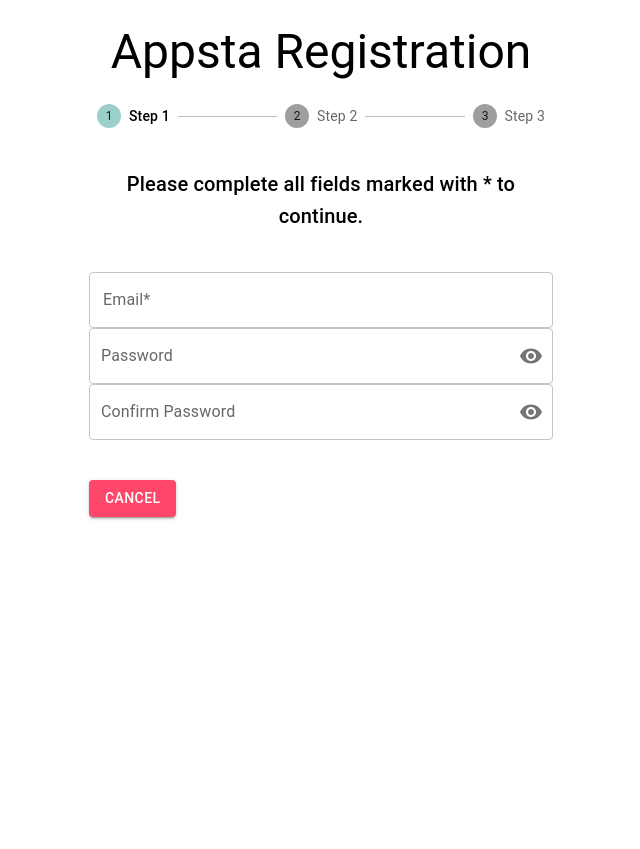
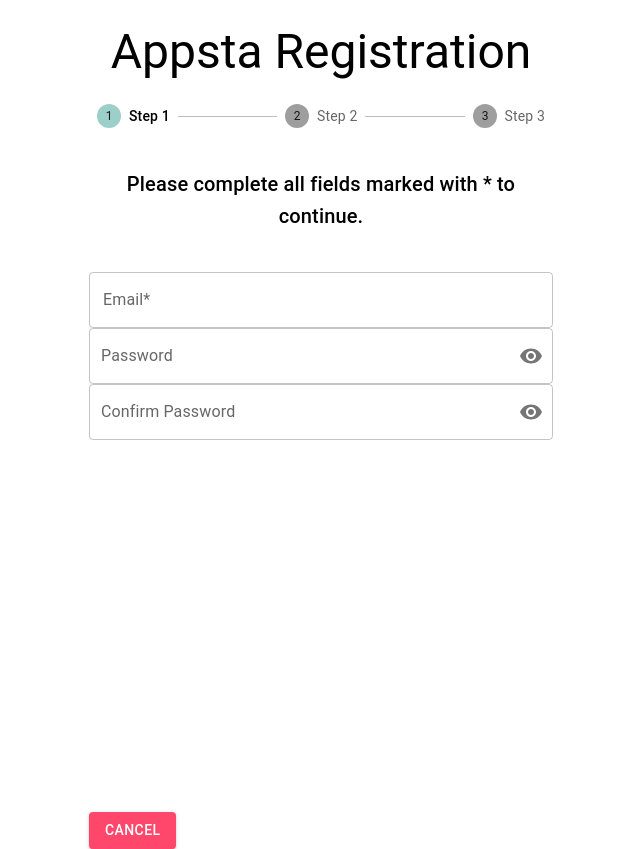
Before and after one commit to rhvdbergh/appsta, a React (Create React App) app: page /#/BuyerRegistration in a window 1280 px wide. Shown: the whole page, without its empty margins (319-959 px from the left). Before the commit the page ends 824 px from the top, so only its background shows below. Built offline with nearby package versions, Linux system fonts and the light colour scheme; no server answers.

Commit message:
styling to reg form 1

```diff
--- a/src/components/BuyerRegistration/BuyerRegistrationForm1.jsx
+++ b/src/components/BuyerRegistration/BuyerRegistrationForm1.jsx
@@ -82,8 +82,7 @@ function BuyerRegistrationForm1({ setCanMoveForward }) {
 
   console.log('this is buyer', buyer);
   return (
-    <>
-      <Grid sx={{ display: 'flex', flexDirection: 'column' }}>
+    <Grid sx={{ display: 'flex', flexDirection: 'column', minHeight: '500px' }}>
       <TextField
         label="Email*"
         variant="outlined"
@@ -137,18 +136,13 @@ function BuyerRegistrationForm1({ setCanMoveForward }) {
                 }
                 edge="end"
               >
-                  {passwordConfirmationShown ? (
-                    <VisibilityOff />
-                  ) : (
-                    <Visibility />
-                  )}
+                {passwordConfirmationShown ? <VisibilityOff /> : <Visibility />}
               </IconButton>
             </InputAdornment>
           }
         />
       </FormControl>
     </Grid>
-    </>
   );
 }
 
```
Lines whose indentation alone changed are shown as unchanged.
